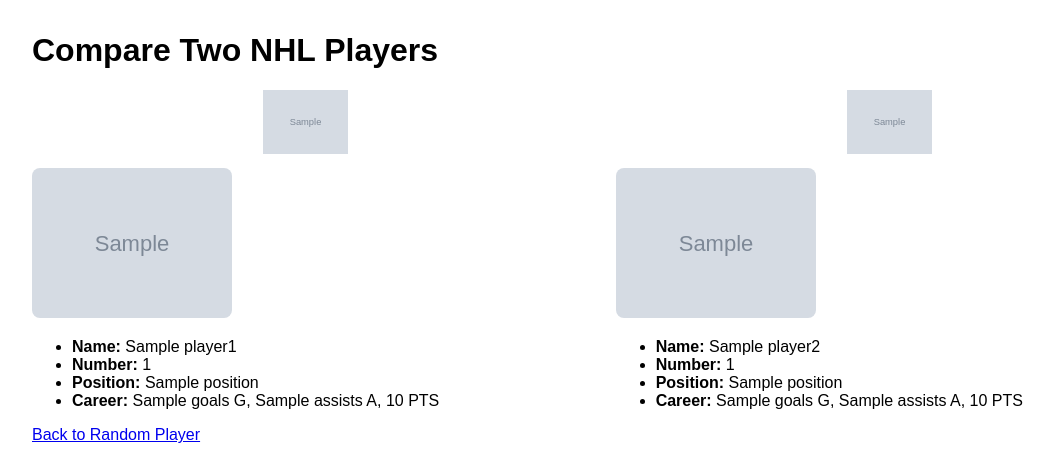
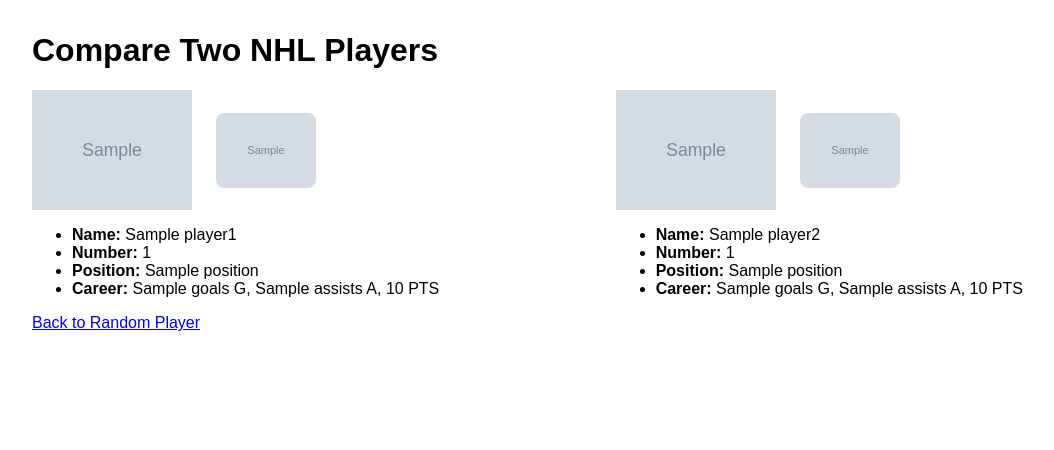
Before and after one commit to tomkoebel/LGI, a Flask app: template templates/compare.html in a window 1280 px wide. Shown: the top 450 px of the page, without its empty margins (0-1054 px from the left). Run offline with Flask 3, Linux system fonts and the light colour scheme; the template is opened without the code that fills it: most values are stand-ins (such as "Sample title", 1, 10 or a date in 2020); grey boxes marked "Sample" are stand-in pictures.

Commit message:
fixes to the placement of the headshots

```diff
--- a/templates/compare.html
+++ b/templates/compare.html
@@ -13,10 +13,10 @@
     <h1>Compare Two NHL Players</h1>
     <div class="player">
         {% if player1 %}
-            <div style="text-align:center;">
-                <img src="{{ player1.team_logo }}" alt="Team Logo" style="height:64px; margin-bottom:10px;">
+            <div style="display:flex; align-items:center;">
+                <img src="{{ player1.team_logo }}" alt="Team Logo" style="height:120px; margin-right:24px;">
+                <img class="player-img" src="{{ player1.image_url }}" alt="Player 1 Headshot" style="max-width:100px;">
             </div>
-            <img class="player-img" src="{{ player1.image_url }}" alt="Player 1 Headshot">
             <ul>
                 <li><strong>Name:</strong> {{ player1.name }}</li>
                 <li><strong>Number:</strong> {{ player1.number }}</li>
@@ -30,10 +30,10 @@
     </div>
     <div class="player">
         {% if player2 %}
-            <div style="text-align:center;">
-                <img src="{{ player2.team_logo }}" alt="Team Logo" style="height:64px; margin-bottom:10px;">
+            <div style="display:flex; align-items:center;">
+                <img src="{{ player2.team_logo }}" alt="Team Logo" style="height:120px; margin-right:24px;">
+                <img class="player-img" src="{{ player2.image_url }}" alt="Player 2 Headshot" style="max-width:100px;">
             </div>
-            <img class="player-img" src="{{ player2.image_url }}" alt="Player 2 Headshot">
             <ul>
                 <li><strong>Name:</strong> {{ player2.name }}</li>
                 <li><strong>Number:</strong> {{ player2.number }}</li>
--- a/templates/player.html
+++ b/templates/player.html
@@ -11,10 +11,10 @@
 <body>
     <h1>Random NHL Player</h1>
     {% if player %}
-        <div style="text-align:center;">
-            <img src="{{ player.team_logo }}" alt="Team Logo" style="height:64px; margin-bottom:10px;">
+        <div style="display:flex; align-items:center;">
+            <img src="{{ player.team_logo }}" alt="Team Logo" style="height:120px; margin-right:24px;">
+            <img class="player-img" src="{{ player.image_url }}" alt="Player Headshot" style="max-width:100px;">
         </div>
-        <img class="player-img" src="{{ player.image_url }}" alt="Player Headshot">
         <ul>
             <li><strong>Name:</strong> {{ player.name }}</li>
             <li><strong>Number:</strong> {{ player.number }}</li>
```
